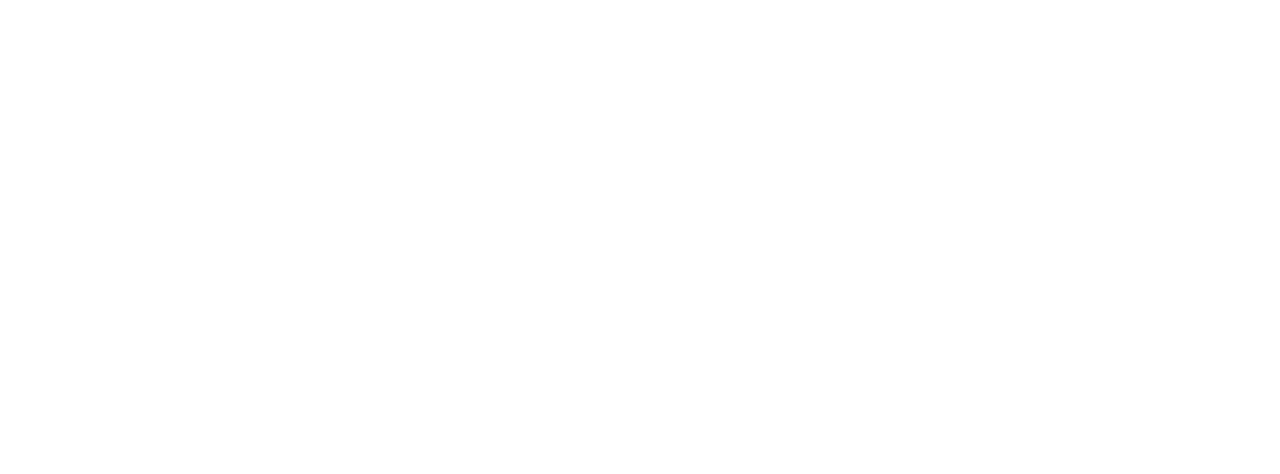
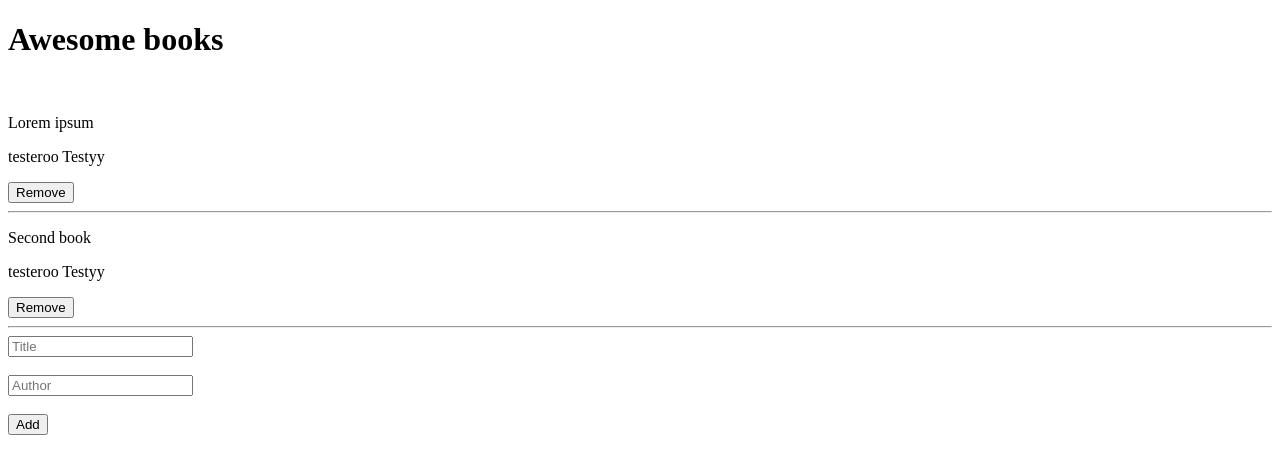
Before and after one commit to Samuellekpor/awesome-books, a website: page index.html in a window 1280 px wide. Drawn offline with Linux system fonts and the light colour scheme.

Commit message:
Add the structure of the page and books in js file

```diff
--- a/index.html
+++ b/index.html
@@ -7,6 +7,24 @@
   <title>Document</title>
 </head>
 <body>
+  <main>
+    <h1 class="project-title">Awesome books</h1><br>
+    <div class="book">
+      <p class="book-title">Lorem ipsum</p>
+      <p class="book-author">testeroo Testyy</p>
+      <button class="button">Remove</button>
+    </div>
+    <hr>
+    <div class="book">
+      <p class="book-title">Second book</p>
+      <p class="book-author">testeroo Testyy</p>
+      <button class="button">Remove</button>
+    </div>
+    <hr>
+    <input type="text" id="title" name="title" placeholder="Title"><br><br>
+    <input type="text" id="author" name="author" placeholder="Author"><br><br>
+    <button class="button">Add</button>
+  </main>
 
 </body>
 </html>
```
Also changed, not shown: script.js (added, +26 -0 lines).
